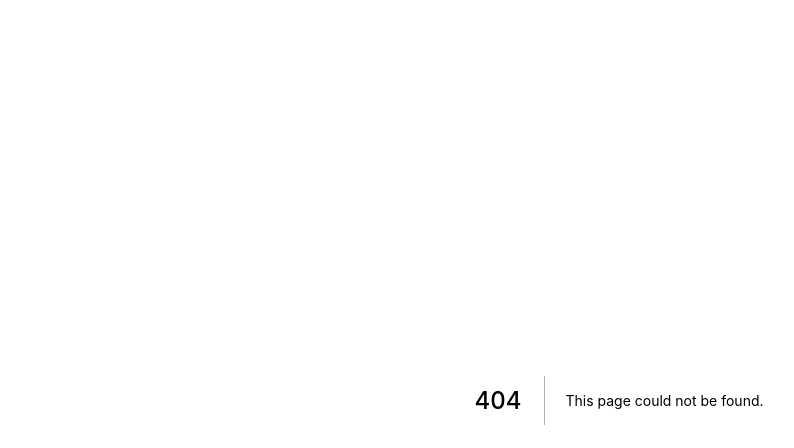
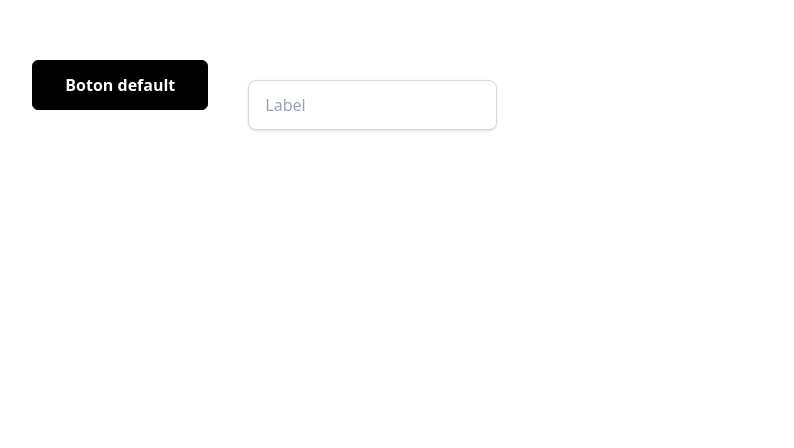
Before and after one commit to Naiztu/design, a Next.js app: page /componentes in a window 1280 px wide. Before the commit this address had no page. Shown: the top 448 px of the page, without its empty margins (21-815 px from the left). Built offline with nearby package versions, Linux system fonts and the light colour scheme.

Commit message:
initial diseño de interfaz

```diff
--- /dev/null
+++ b/pages/componentes.js
@@ -0,0 +1,14 @@
+import React from "react";
+
+export default function Componentes() {
+  return (
+    <div className=" flex flex-row flex-wrap space-x-10 w-11/12 mx-auto my-10 space-y-10">
+      <button className="btn self-center"> Boton default</button>
+      <input
+        className="input-label self-center"
+        placeholder="Label"
+        type={"text"}
+      ></input>
+    </div>
+  );
+}
--- /dev/null
+++ b/pages/feedback/index.js
@@ -0,0 +1,5 @@
+import React from "react";
+
+export default function Index() {
+  return <div>Index</div>;
+}
```
